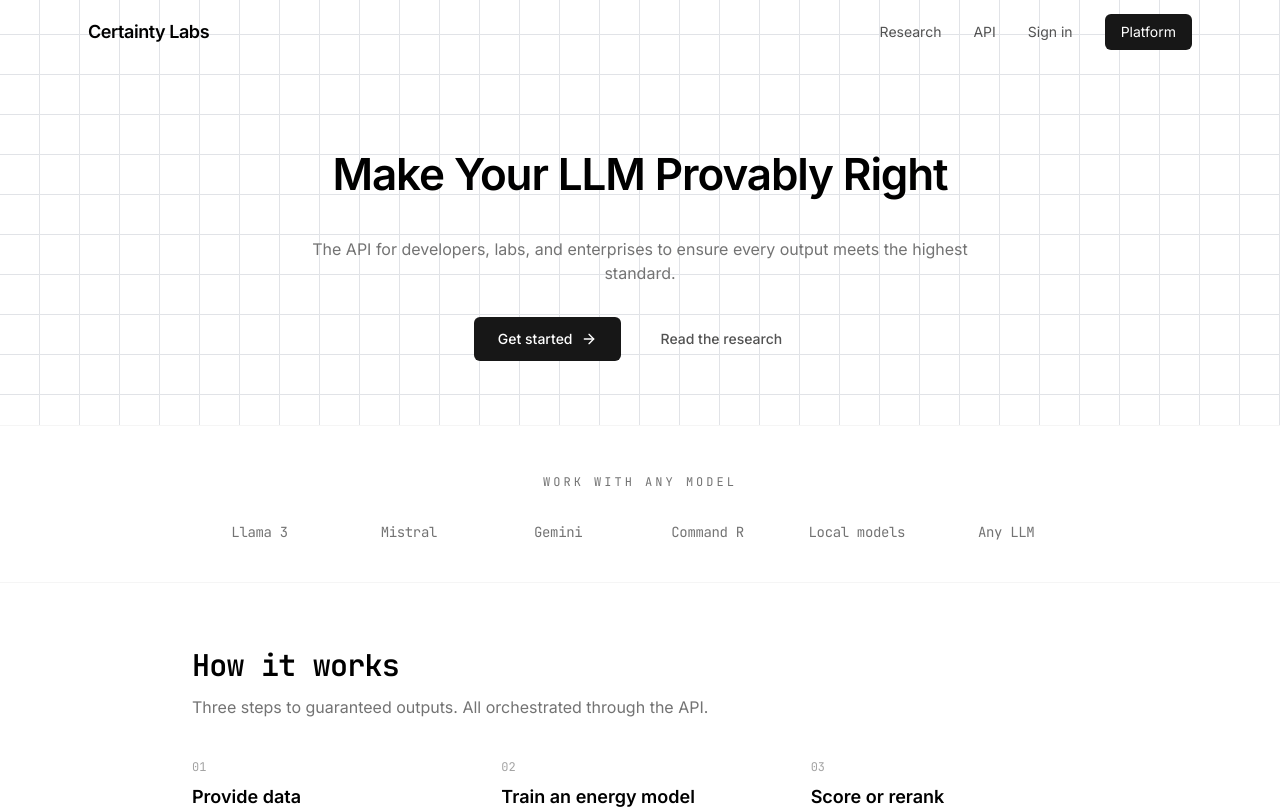
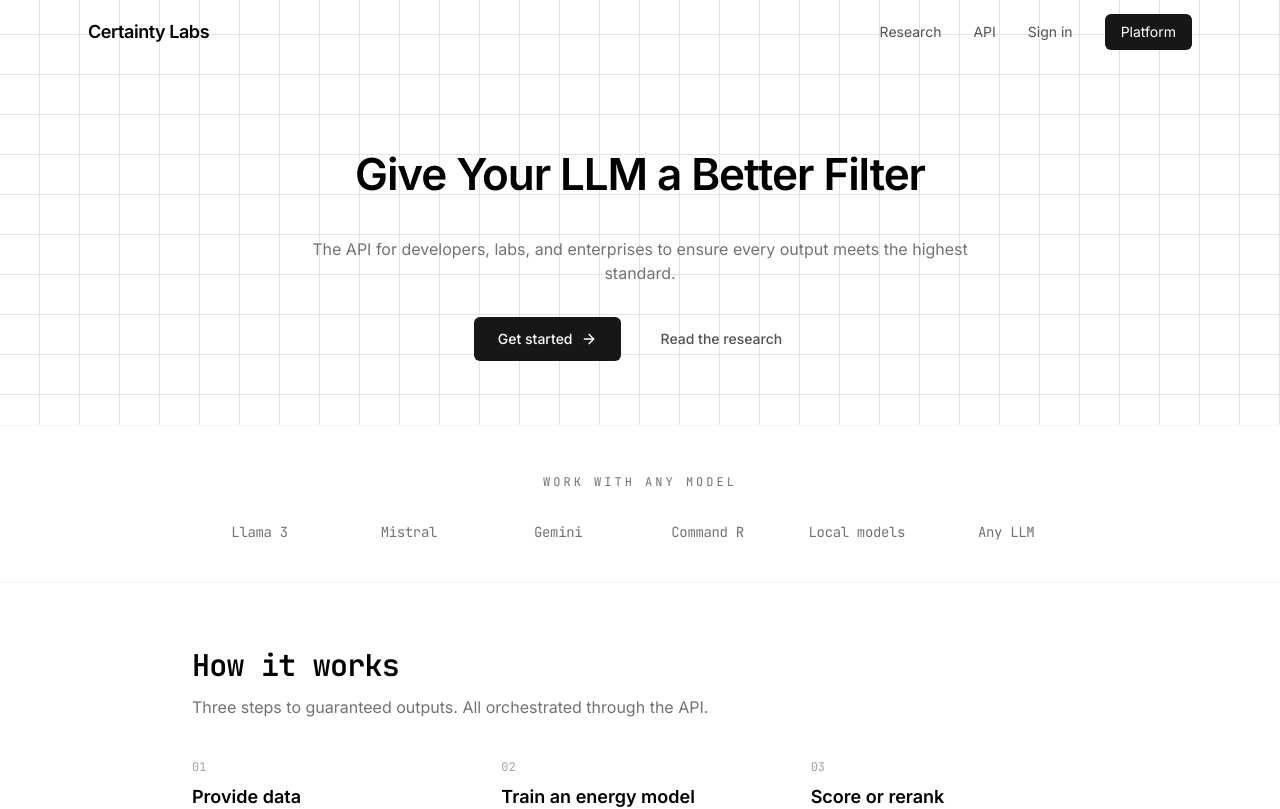
Before and after one commit to benski20/Certainty_labs, a Next.js app in the folder platform/: page / in a window 1280 px wide. Shown: the top 809 px of the page. Built offline with nearby package versions, Linux system fonts and the light colour scheme.

Commit message:
Headline update2

```diff
--- a/platform/src/app/page.tsx
+++ b/platform/src/app/page.tsx
@@ -124,7 +124,7 @@ export default function Home() {
                 variants={fadeIn}
                 className="text-4xl md:text-[2.75rem] leading-snug md:leading-snug font-semibold tracking-tight text-balance"
               >
-                Make Your LLM Provably Right
+                Give Your LLM a Better Filter
               </motion.h1>
               <motion.p
                 variants={fadeIn}
```
